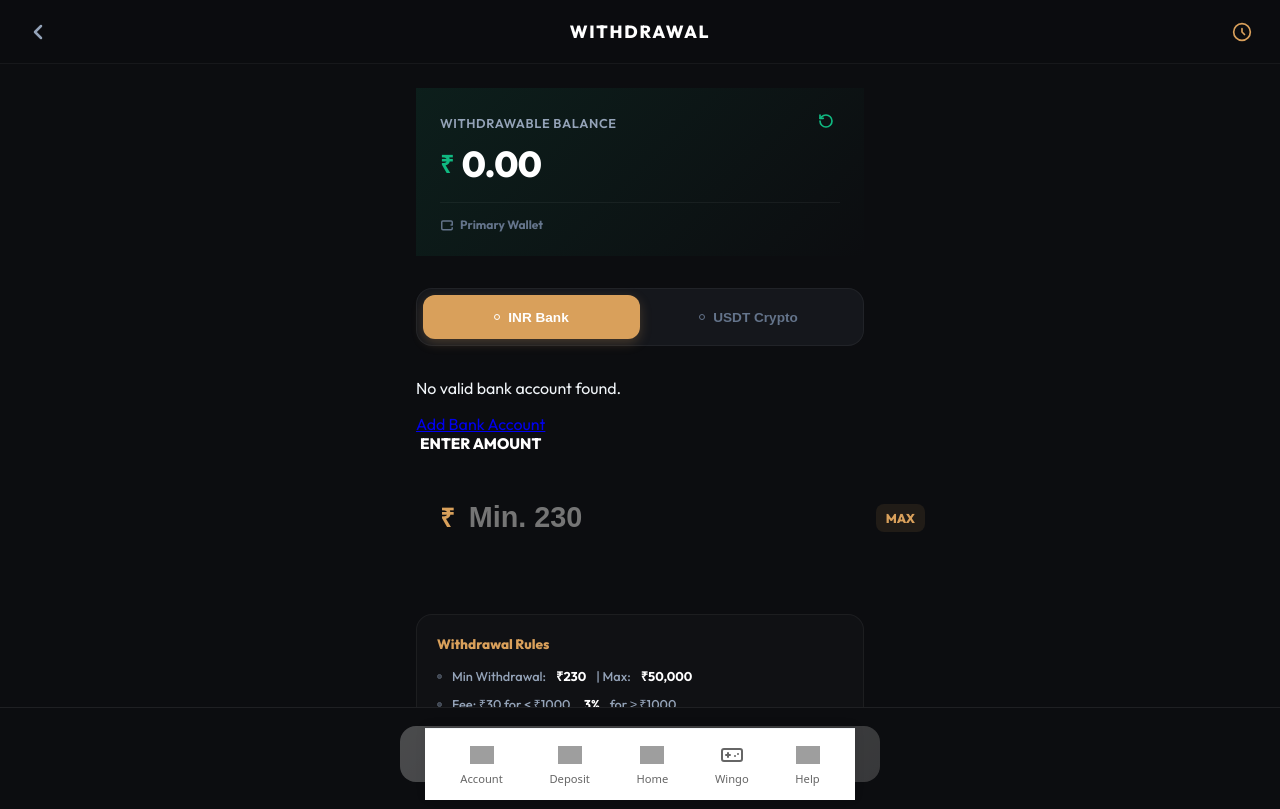
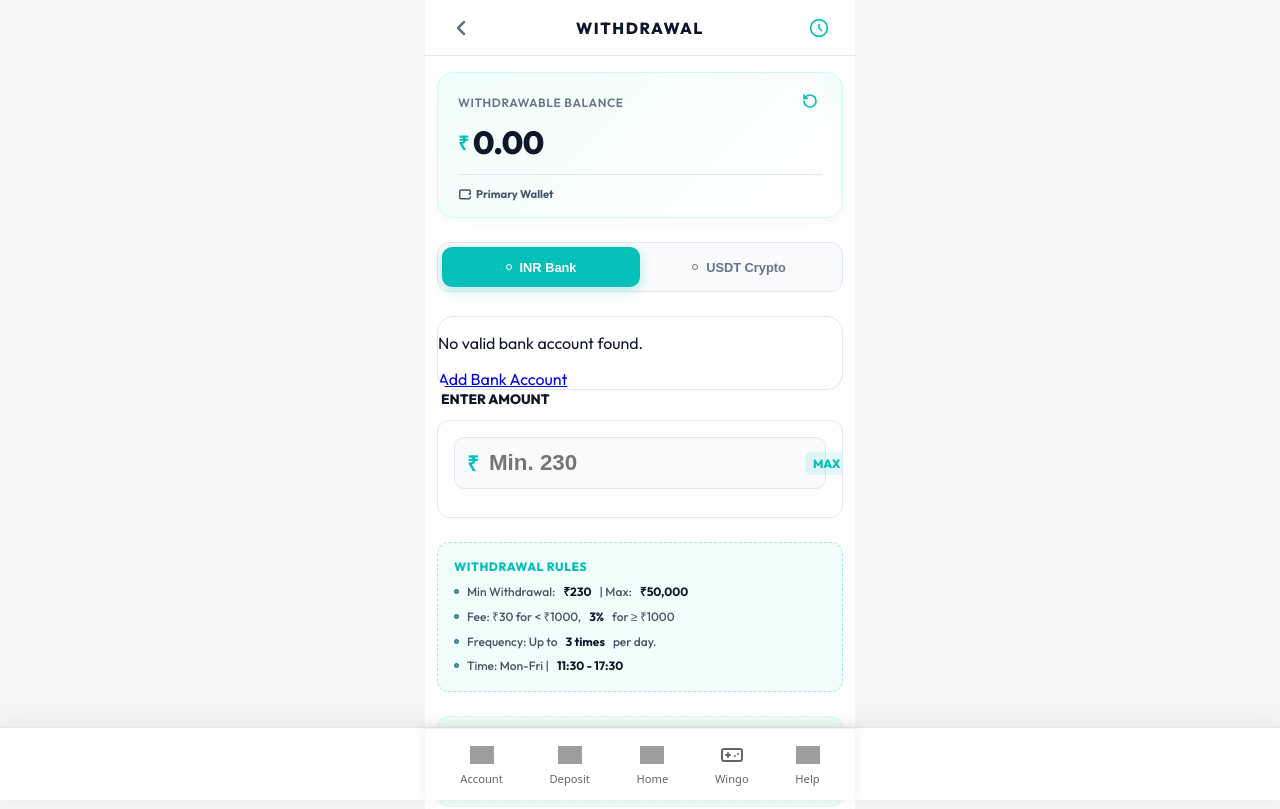
Before and after one commit to ritikgchoudhary/todaaaple, a Vue app in the folder frontend-vue/: page /withdrawal in a window 1280 px wide. Shown: the top 809 px of the page. Built offline with nearby package versions, Linux system fonts and the light colour scheme; no server answers; sample sign-in values are in the browser's storage; grey boxes are pictures that could not be loaded.

Commit message:
style(WithdrawView): update colors and layout to match light theme
Made-with: Cursor

```diff
--- a/frontend-vue/src/views/WithdrawView.vue
+++ b/frontend-vue/src/views/WithdrawView.vue
@@ -385,149 +385,183 @@ onMounted(fetchData)
 <style scoped>
 .withdrawal-page {
   min-height: 100vh;
-  background-color: #0c0d10;
-  color: #f1f5f9;
+  background-color: #f5f5f5;
+  color: #0f172a;
   font-family: 'Outfit', sans-serif;
-  padding-bottom: 120px;
 }
 
 /* Header */
 .header {
-  height: 64px; position: sticky; top: 0; z-index: 1000;
-  background: rgba(12, 13, 16, 0.9); backdrop-filter: blur(15px);
+  height: 56px; position: sticky; top: 0; z-index: 1000;
+  background: rgba(255, 255, 255, 0.95); backdrop-filter: blur(20px);
   display: flex; align-items: center; justify-content: space-between; padding: 0 16px;
-  border-bottom: 1px solid rgba(255, 255, 255, 0.05);
+  border-bottom: 1px solid #e2e8f0;
+  max-width: 430px; margin: 0 auto; left: 0; right: 0;
 }
-.header-left { width: 44px; height: 44px; display: flex; align-items: center; justify-content: center; color: #94a3b8; cursor: pointer; }
-.header-title { font-size: 1.1rem; font-weight: 800; color: #fff; text-transform: uppercase; letter-spacing: 0.1em; }
-.header-right { width: 44px; height: 44px; display: flex; align-items: center; justify-content: center; color: #d9a05b; text-decoration: none; }
+.header-left { width: 40px; height: 40px; display: flex; align-items: center; justify-content: center; color: #64748b; cursor: pointer; }
+.header-title { font-size: 1rem; font-weight: 800; color: #0f172a; text-transform: uppercase; letter-spacing: 0.1em; margin: 0; }
+.header-right { width: 40px; height: 40px; display: flex; align-items: center; justify-content: center; color: #05c0b8; text-decoration: none; }
 
-.mobile-container { max-width: 480px; margin: 0 auto; padding: 24px 16px; }
+.mobile-container {
+  max-width: 430px;
+  margin: 0 auto;
+  padding: 16px 12px;
+  background: #ffffff;
+  min-height: calc(100vh - 56px);
+  padding-bottom: 100px;
+}
+
+/* Glass Card */
+.glass-card {
+  background: #ffffff; border: 1px solid #e2e8f0;
+  border-radius: 16px; position: relative; overflow: hidden;
+}
 
 /* Balance Card */
 .balance-card {
-  padding: 24px; margin-bottom: 32px;
-  background: linear-gradient(135deg, rgba(16, 185, 129, 0.1) 0%, rgba(12, 13, 16, 0.1) 100%);
-  border-color: rgba(16, 185, 129, 0.2);
+  padding: 16px 20px; margin-bottom: 24px;
+  background: linear-gradient(135deg, #f0fdfa 0%, #ffffff 100%);
+  border-color: #ccfbf1;
+  box-shadow: 0 4px 15px rgba(0,0,0,0.03);
 }
 .card-glow {
-  position: absolute; top: -30%; right: -20%; width: 140px; height: 140px;
-  background: radial-gradient(circle, rgba(16, 185, 129, 0.15) 0%, transparent 70%); filter: blur(30px);
+  position: absolute; top: -30%; right: -20%; width: 100px; height: 100px;
+  background: radial-gradient(circle, rgba(5,192,184, 0.15) 0%, transparent 70%); filter: blur(20px);
 }
-.label-row { display: flex; align-items: center; justify-content: space-between; margin-bottom: 8px; }
-.label { font-size: 0.8rem; font-weight: 600; color: #94a3b8; text-transform: uppercase; letter-spacing: 0.05em; }
-.refresh-btn { background: none; border: none; color: #10b981; cursor: pointer; transition: 0.5s; }
+.label-row { display: flex; align-items: center; justify-content: space-between; margin-bottom: 6px; }
+.label { font-size: 0.75rem; font-weight: 600; color: #64748b; text-transform: uppercase; letter-spacing: 0.05em; }
+.refresh-btn { background: none; border: none; color: #05c0b8; cursor: pointer; transition: 0.5s; padding: 4px; }
 .refresh-btn.spinning { transform: rotate(360deg); }
-.amount-row { display: flex; align-items: center; gap: 8px; margin-bottom: 16px; }
-.currency { font-size: 1.5rem; font-weight: 900; color: #10b981; }
-.amount { font-size: 2.25rem; font-weight: 900; color: #fff; letter-spacing: -0.02em; }
-.card-footer { display: flex; align-items: center; padding-top: 14px; border-top: 1px solid rgba(255,255,255,0.05); }
-.wallet-tag { display: flex; align-items: center; gap: 6px; font-size: 0.75rem; font-weight: 700; color: #64748b; }
+.amount-row { display: flex; align-items: center; gap: 4px; margin-bottom: 12px; }
+.currency { font-size: 1.2rem; font-weight: 900; color: #05c0b8; }
+.amount { font-size: 2rem; font-weight: 900; color: #0f172a; letter-spacing: -0.02em; }
+.card-footer { display: flex; align-items: center; padding-top: 12px; border-top: 1px solid #e2e8f0; }
+.wallet-tag { display: flex; align-items: center; gap: 4px; font-size: 0.7rem; font-weight: 700; color: #475569; }
 
 /* Switcher */
 .tab-switcher {
-  display: flex; background: #15171c; padding: 6px; border-radius: 16px; margin-bottom: 32px;
-  border: 1px solid rgba(255,255,255,0.05);
+  display: flex; background: #f8fafc; padding: 4px; border-radius: 12px; margin-bottom: 24px;
+  border: 1px solid #e2e8f0;
 }
 .tab-btn {
-  flex: 1; height: 44px; border: none; background: none; color: #64748b; font-weight: 800;
-  font-size: 0.85rem; border-radius: 12px; cursor: pointer; transition: 0.2s;
+  flex: 1; height: 40px; border: none; background: none; color: #64748b; font-weight: 800;
+  font-size: 0.8rem; border-radius: 10px; cursor: pointer; transition: 0.2s;
   display: flex; align-items: center; justify-content: center; gap: 8px;
 }
-.tab-btn.active { background: #d9a05b; color: #fff; box-shadow: 0 4px 12px rgba(217,160,91,0.25); }
+.tab-btn.active { background: #05c0b8; color: #fff; box-shadow: 0 4px 12px rgba(5,192,184,0.25); }
 .dot { width: 6px; height: 6px; border-radius: 50%; border: 1.5px solid currentColor; }
 
 /* Bank Card */
 .premium-bank-card {
-  background: linear-gradient(135deg, #1e293b 0%, #0f172a 100%);
-  border-radius: 20px; padding: 24px; position: relative; overflow: hidden;
-  border: 1px solid rgba(255,255,255,0.08); margin-bottom: 32px;
-  box-shadow: 0 10px 25px rgba(0,0,0,0.3);
+  background: #f8fafc;
+  border-radius: 16px; padding: 16px; position: relative; overflow: hidden;
+  border: 1px solid #e2e8f0; margin-bottom: 24px;
+  box-shadow: 0 4px 15px rgba(0,0,0,0.03);
 }
-.card-type { font-size: 0.65rem; color: #d9a05b; font-weight: 900; letter-spacing: 0.2em; margin-bottom: 20px; }
-.bank-main { display: flex; align-items: center; gap: 16px; margin-bottom: 24px; }
-.bank-icon-wrap { width: 50px; height: 50px; border-radius: 14px; background: rgba(255,255,255,0.05); display: flex; align-items: center; justify-content: center; color: #d9a05b; font-size: 1.5rem; font-weight: 900; }
-.bank-details .bank-name { font-size: 1.1rem; font-weight: 800; color: #fff; margin-bottom: 4px; }
-.bank-details .bank-acc { font-family: monospace; font-size: 1rem; color: #94a3b8; letter-spacing: 1.5px; }
+.card-type { font-size: 0.65rem; color: #05c0b8; font-weight: 900; letter-spacing: 0.2em; margin-bottom: 12px; }
+.bank-main { display: flex; align-items: center; gap: 12px; margin-bottom: 16px; }
+.bank-icon-wrap { width: 40px; height: 40px; border-radius: 12px; background: #f0fdfa; display: flex; align-items: center; justify-content: center; color: #05c0b8; font-size: 1.2rem; font-weight: 900; }
+.bank-details .bank-name { font-size: 0.95rem; font-weight: 800; color: #0f172a; margin-bottom: 2px; }
+.bank-details .bank-acc { font-family: monospace; font-size: 0.9rem; color: #64748b; letter-spacing: 1px; }
 .bank-footer { display: flex; align-items: center; justify-content: space-between; font-size: 0.75rem; color: #64748b; font-weight: 700; }
-.change-tag { color: #d9a05b; text-decoration: none; border-bottom: 1.5px solid transparent; transition: 0.2s; }
-.change-tag:hover { border-color: #d9a05b; }
+.change-tag { color: #05c0b8; text-decoration: none; border-bottom: 1.5px solid transparent; transition: 0.2s; }
+.change-tag:hover { border-color: #05c0b8; }
 
-.usdt-card { background: linear-gradient(135deg, #134e4a 0%, #064e3b 100%); border-color: rgba(16,185,129,0.2); }
+.usdt-card { background: #f0fdfa; border-color: #ccfbf1; }
+.usdt-card .card-type { color: #10b981; }
+.usdt-card .bank-icon-wrap { color: #10b981; background: rgba(16,185,129,0.1); }
 
 /* Input Card */
-.section-title { font-size: 0.95rem; font-weight: 800; margin: 0 0 16px 4px; color: #fff; text-transform: uppercase; }
-.input-card { padding: 24px; margin-bottom: 32px; }
-.input-wrap { display: flex; align-items: center; gap: 14px; margin-bottom: 16px; }
-.prefix { font-size: 1.6rem; font-weight: 900; color: #d9a05b; }
-.main-input { flex: 1; background: none; border: none; outline: none; color: #fff; font-size: 1.8rem; font-weight: 900; padding: 8px 0; }
-.all-btn { cursor: pointer; color: #d9a05b; font-weight: 900; font-size: 0.8rem; padding: 6px 10px; background: rgba(217,160,91,0.1); border-radius: 8px; }
+.section-title { font-size: 0.85rem; font-weight: 800; margin: 0 0 12px 4px; color: #0f172a; text-transform: uppercase; }
+.input-card { padding: 16px; margin-bottom: 24px; border-radius: 12px; }
+.input-wrap { display: flex; align-items: center; gap: 10px; margin-bottom: 12px; background: #f8fafc; border: 1px solid #e2e8f0; border-radius: 10px; padding: 4px 12px; transition: 0.2s;}
+.input-wrap:focus-within { border-color: #05c0b8; background: #ffffff; box-shadow: 0 0 0 2px rgba(5,192,184,0.1); }
+.prefix { font-size: 1.3rem; font-weight: 900; color: #05c0b8; }
+.main-input { flex: 1; background: none; border: none; outline: none; color: #0f172a; font-size: 1.4rem; font-weight: 900; padding: 8px 0; }
+.all-btn { cursor: pointer; color: #05c0b8; font-weight: 900; font-size: 0.75rem; padding: 4px 8px; background: rgba(5,192,184,0.1); border-radius: 6px; }
 
-.fee-details { border-top: 1px solid rgba(255,255,255,0.05); padding-top: 16px; display: flex; flex-direction: column; gap: 10px; }
-.fee-row { display: flex; justify-content: space-between; font-size: 0.85rem; color: #64748b; font-weight: 600; }
-.fee-row.total { color: #fff; font-weight: 800; margin-top: 4px; font-size: 0.95rem; }
+.fee-details { border-top: 1px solid #e2e8f0; padding-top: 12px; display: flex; flex-direction: column; gap: 6px; }
+.fee-row { display: flex; justify-content: space-between; font-size: 0.8rem; color: #64748b; font-weight: 600; }
+.fee-row.total { color: #0f172a; font-weight: 800; margin-top: 2px; font-size: 0.9rem; }
 .settle-val { color: #10b981; }
 
 /* Rules Card */
-.rules-card { background: rgba(255,255,255,0.02); border-radius: 16px; padding: 20px; border: 1px solid rgba(255,255,255,0.05); margin-bottom: 32px; }
-.rules-card h3 { font-size: 0.85rem; font-weight: 800; color: #d9a05b; margin: 0 0 14px; }
-.rules-list { list-style: none; padding: 0; margin: 0; display: flex; flex-direction: column; gap: 10px; }
-.rules-list li { display: flex; align-items: center; gap: 10px; font-size: 0.8rem; color: #94a3b8; font-weight: 500; }
-.rules-list .dot { width: 5px; height: 5px; background: #64748b; border-radius: 50%; opacity: 0.5; }
-.rules-list b { color: #fff; }
+.rules-card { background: #f0fdfa; border-radius: 12px; padding: 16px; border: 1px dashed rgba(5,192,184,0.3); margin-bottom: 24px; }
+.rules-card h3 { font-size: 0.75rem; font-weight: 800; color: #05c0b8; margin: 0 0 10px; text-transform: uppercase; letter-spacing: 0.05em; }
+.rules-list { list-style: none; padding: 0; margin: 0; display: flex; flex-direction: column; gap: 8px; }
+.rules-list li { display: flex; align-items: flex-start; gap: 8px; font-size: 0.75rem; color: #475569; font-weight: 500; line-height: 1.4; }
+.rules-list .dot { width: 5px; height: 5px; background: #05c0b8; border-radius: 50%; margin-top: 5px; flex-shrink: 0;}
+.rules-list b { color: #0f172a; }
 
 /* Requirements */
-.play-requirement { background: rgba(239, 68, 68, 0.05); border: 1px solid rgba(239, 68, 68, 0.1); border-radius: 16px; padding: 20px; }
-.play-requirement.met { background: rgba(16, 185, 129, 0.05); border-color: rgba(16, 185, 129, 0.1); }
-.req-header { display: flex; justify-content: space-between; align-items: center; margin-bottom: 12px; font-size: 0.85rem; font-weight: 800; }
-.badge { font-size: 0.65rem; padding: 4px 10px; border-radius: 20px; background: #ef4444; color: #fff; }
+.play-requirement { background: #fff1f2; border: 1px dashed #fecdd3; border-radius: 12px; padding: 16px; margin-bottom: 20px;}
+.play-requirement.met { background: #f0fdf4; border-color: #ccfbf1; }
+.req-header { display: flex; justify-content: space-between; align-items: center; margin-bottom: 10px; font-size: 0.8rem; font-weight: 800; color: #0f172a;}
+.badge { font-size: 0.6rem; padding: 2px 8px; border-radius: 20px; background: #ef4444; color: #fff; }
 .met .badge { background: #10b981; }
-.progress-bar { height: 8px; background: rgba(255,255,255,0.05); border-radius: 10px; overflow: hidden; margin-bottom: 12px; }
+.progress-bar { height: 6px; background: #f1f5f9; border-radius: 10px; overflow: hidden; margin-bottom: 10px; }
 .progress { height: 100%; background: #ef4444; transition: 0.5s; }
 .met .progress { background: #10b981; }
-.req-footer { display: flex; justify-content: space-between; font-size: 0.75rem; font-weight: 700; color: #64748b; }
-.req-hint { margin-top: 12px; font-size: 0.75rem; color: #ef4444; line-height: 1.4; }
+.req-footer { display: flex; justify-content: space-between; font-size: 0.7rem; font-weight: 700; color: #64748b; }
+.req-hint { margin-top: 10px; font-size: 0.7rem; color: #ef4444; line-height: 1.4; }
+
+/* History Section */
+.history-section { margin-top: 10px; }
+.section-header { display: flex; justify-content: space-between; align-items: center; margin-bottom: 12px; }
+.history-list { display: flex; flex-direction: column; gap: 8px; }
+.history-item { padding: 12px 16px; display: flex; align-items: center; gap: 12px; background: #ffffff; border-color: #e2e8f0; border-radius: 12px;}
+.h-icon { width: 36px; height: 36px; border-radius: 50%; display: flex; align-items: center; justify-content: center; }
+.h-icon svg { width: 16px; height: 16px; }
+.h-info { flex: 1; }
+.h-type { font-weight: 800; font-size: 0.85rem; color: #0f172a; margin-bottom: 2px; }
+.h-date { font-size: 0.65rem; color: #64748b; font-weight: 600; }
+.h-amount { text-align: right; }
+.amt-val { font-weight: 900; font-size: 0.95rem; color: #ef4444; margin-bottom: 2px; }
+.amt-status { font-size: 0.65rem; font-weight: 800; text-transform: uppercase; }
+.empty-history { padding: 32px 16px; text-align: center; border: 1px dashed #cbd5e1; border-radius: 12px; }
+.empty-history p { margin-top: 12px; color: #64748b; font-size: 0.8rem; font-weight: 600; }
 
 /* Footer */
-.action-footer { position: fixed; bottom: 0; left: 0; right: 0; z-index: 1000; padding: 18px 20px calc(18px + env(safe-area-inset-bottom)); background: #0c0d10; border-top: 1px solid rgba(255, 255, 255, 0.08); }
-.footer-inner { max-width: 480px; margin: 0 auto; }
-.withdraw-btn { width: 100%; height: 56px; background: linear-gradient(135deg, #d9a05b 0%, #a67332 100%); border: none; border-radius: 16px; color: #fff; font-size: 1rem; font-weight: 900; cursor: pointer; box-shadow: 0 4px 20px rgba(217,160,91,0.25); }
+.action-footer { position: fixed; bottom: 0; left: 0; right: 0; z-index: 1000; padding: 12px 16px calc(12px + env(safe-area-inset-bottom)); background: #ffffff; border-top: 1px solid #e2e8f0; box-shadow: 0 -4px 20px rgba(0,0,0,0.05); }
+.footer-inner { max-width: 430px; margin: 0 auto; }
+.withdraw-btn { width: 100%; height: 48px; background: linear-gradient(135deg, #05c0b8 0%, #0d9488 100%); border: none; border-radius: 12px; color: #fff; font-size: 0.95rem; font-weight: 900; cursor: pointer; box-shadow: 0 4px 15px rgba(5,192,184,0.2); }
 .withdraw-btn:disabled { opacity: 0.4; cursor: not-allowed; filter: grayscale(1); box-shadow: none; }
 
 /* Modals */
-.modal-overlay { position: fixed; inset: 0; z-index: 5000; background: rgba(0,0,0,0.85); backdrop-filter: blur(8px); display: flex; align-items: center; justify-content: center; padding: 24px; }
-.modal-content { background: #15171c; width: 100%; max-width: 360px; border-radius: 28px; padding: 32px 24px; border: 1px solid rgba(217,160,91,0.2); }
-.modal-header { margin-bottom: 24px; text-align: center; }
-.modal-icon { width: 50px; height: 50px; background: rgba(217,160,91,0.1); color: #d9a05b; border-radius: 50%; display: flex; align-items: center; justify-content: center; margin: 0 auto 12px; font-size: 1.5rem; font-weight: 900; }
-.modal-summary { background: rgba(0,0,0,0.2); padding: 16px; border-radius: 16px; margin-bottom: 20px; }
-.sum-row { display: flex; justify-content: space-between; padding: 4px 0; color: #94a3b8; font-weight: 600; font-size: 0.9rem; }
-.sum-row.net { color: #fff; font-weight: 800; border-top: 1px solid rgba(255,255,255,0.05); margin-top: 8px; padding-top: 8px; }
+.modal-overlay { position: fixed; inset: 0; z-index: 5000; background: rgba(0,0,0,0.5); backdrop-filter: blur(4px); display: flex; align-items: center; justify-content: center; padding: 24px; }
+.modal-content { background: #ffffff; width: 100%; max-width: 320px; border-radius: 20px; padding: 24px; border: none; box-shadow: 0 20px 40px rgba(0,0,0,0.1); }
+.modal-header { margin-bottom: 20px; text-align: center; }
+.modal-icon { width: 44px; height: 44px; background: rgba(5,192,184,0.1); color: #05c0b8; border-radius: 50%; display: flex; align-items: center; justify-content: center; margin: 0 auto 12px; font-size: 1.2rem; font-weight: 900; }
+.modal-header h3 { color: #0f172a; margin: 0; font-size: 1.1rem; }
+.modal-summary { background: #f8fafc; padding: 12px; border-radius: 12px; margin-bottom: 16px; border: 1px solid #e2e8f0; }
+.sum-row { display: flex; justify-content: space-between; padding: 4px 0; color: #475569; font-weight: 600; font-size: 0.8rem; }
+.sum-row.net { color: #0f172a; font-weight: 800; border-top: 1px solid #e2e8f0; margin-top: 6px; padding-top: 6px; }
 .sum-row.net span { color: #10b981; }
 
-.modal-input-wrap { border: 1px solid rgba(255,255,255,0.1); background: rgba(0,0,0,0.2); border-radius: 12px; padding: 0 16px; margin-bottom: 12px; }
-.modal-input-wrap input { width: 100%; height: 52px; background: none; border: none; outline: none; color: #fff; font-family: inherit; font-size: 0.95rem; }
-.modal-warning { font-size: 0.7rem; color: #ef4444; line-height: 1.4; opacity: 0.8; margin-bottom: 24px; }
-.modal-actions { display: flex; gap: 12px; }
-.modal-actions button { flex: 1; height: 48px; border-radius: 12px; font-weight: 800; cursor: pointer; border: none; }
-.btn-cancel { background: #1e293b; color: #94a3b8; }
-.btn-confirm { background: #d9a05b; color: #fff; }
+.modal-input-wrap { border: 1px solid #e2e8f0; background: #f8fafc; border-radius: 10px; padding: 0 12px; margin-bottom: 12px; }
+.modal-input-wrap input { width: 100%; height: 44px; background: none; border: none; outline: none; color: #0f172a; font-family: inherit; font-size: 0.85rem; }
+.modal-warning { font-size: 0.7rem; color: #ef4444; line-height: 1.4; opacity: 0.9; margin-bottom: 20px; text-align: center; }
+.modal-actions { display: flex; gap: 10px; }
+.modal-actions button { flex: 1; height: 44px; border-radius: 10px; font-weight: 800; cursor: pointer; border: none; font-size: 0.9rem;}
+.btn-cancel { background: #f1f5f9; color: #475569; }
+.btn-confirm { background: #05c0b8; color: #fff; }
 
 .toast-card { text-align: center; }
-.toast-body { font-size: 1rem; font-weight: 600; margin-bottom: 24px; color: #fff; }
+.toast-body { font-size: 0.9rem; font-weight: 600; margin-bottom: 20px; color: #0f172a; }
 
 /* Loader */
-.global-loader { position: fixed; inset: 0; z-index: 9999; background: #0c0d10; display: flex; align-items: center; justify-content: center; }
+.global-loader { position: fixed; inset: 0; z-index: 9999; background: #ffffff; display: flex; align-items: center; justify-content: center; }
 .loader-content { text-align: center; }
-.loader-circle { width: 48px; height: 48px; border: 3px solid rgba(255,255,255,0.05); border-top-color: #d9a05b; border-radius: 50%; animation: spin 1s linear infinite; margin: 0 auto 16px; }
-.loader-text { font-size: 0.8rem; font-weight: 900; color: #d9a05b; letter-spacing: 0.2em; text-transform: uppercase; }
+.loader-circle { width: 44px; height: 44px; border: 3px solid rgba(5,192,184,0.1); border-top-color: #05c0b8; border-radius: 50%; animation: spin 1s linear infinite; margin: 0 auto 12px; }
+.loader-text { font-size: 0.75rem; font-weight: 900; color: #05c0b8; letter-spacing: 0.15em; text-transform: uppercase; }
 
 @keyframes spin { to { transform: rotate(360deg); } }
 .pulse { animation: pulse 1.5s ease-in-out infinite; }
 @keyframes pulse { 0%, 100% { opacity: 1; } 50% { opacity: 0.4; } }
 
 @media (max-width: 400px) {
-  .amount { font-size: 1.75rem; }
-  .prefix { font-size: 1.4rem; }
-  .main-input { font-size: 1.5rem; }
+  .amount { font-size: 1.6rem; }
+  .prefix { font-size: 1.2rem; }
+  .main-input { font-size: 1.3rem; }
 }
 </style>
```
